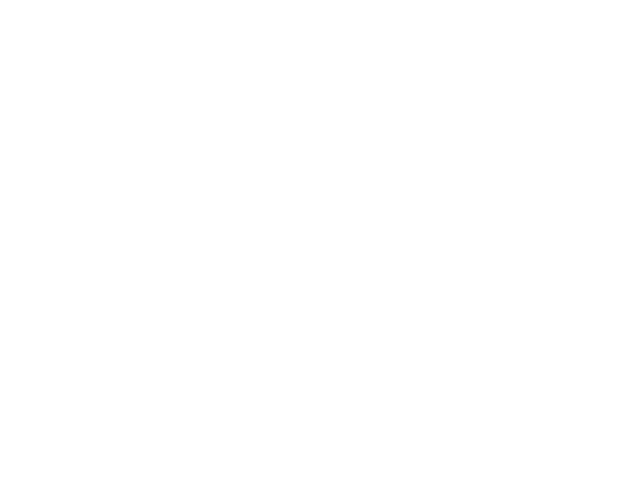
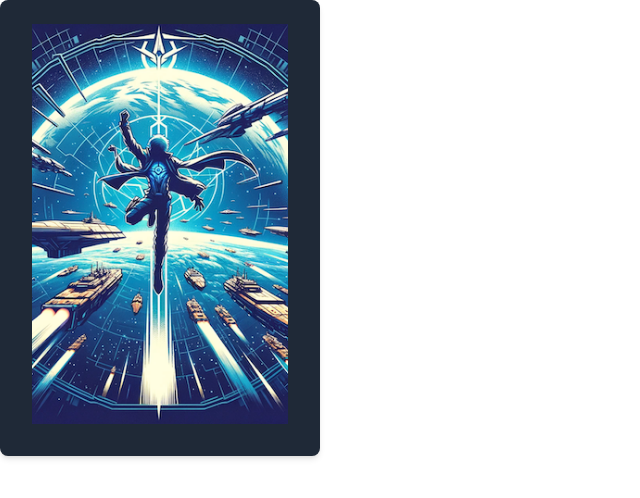
Before and after one commit to kabradshaw1/next-story, a Next.js app: page / in a window 1280 px wide. Shown: the top 498 px of the page, without its empty margins (0-640 px from the left). Built offline with nearby package versions, Linux system fonts and the light colour scheme.

Commit message:
working on basics of next

```diff
--- a/app/layout.tsx
+++ b/app/layout.tsx
@@ -7,8 +7,8 @@ import "./globals.css";
 const inter = Inter({ subsets: ["latin"] });
 
 export const metadata: Metadata = {
-  title: "Create Next App",
-  description: "Generated by create next app",
+  title: "Galaxy Voyagers",
+  description: "A fleet of spaceships embark on a journey to reach another habitalable planet.",
 };
 
 export default function RootLayout({
--- a/app/page.tsx
+++ b/app/page.tsx
@@ -1,6 +1,13 @@
+import Logo from "@/component/Logo/Logo";
+
 export default function Home() {
   return (
     <main>
+      <div className="w-full max-w-xs">
+        <div className="bg-gray-800 shadow-md rounded-lg px-8 pt-6 pb-8 mb-4">
+          <Logo/>
+        </div>
+      </div>
     </main>
   );
 }
```
